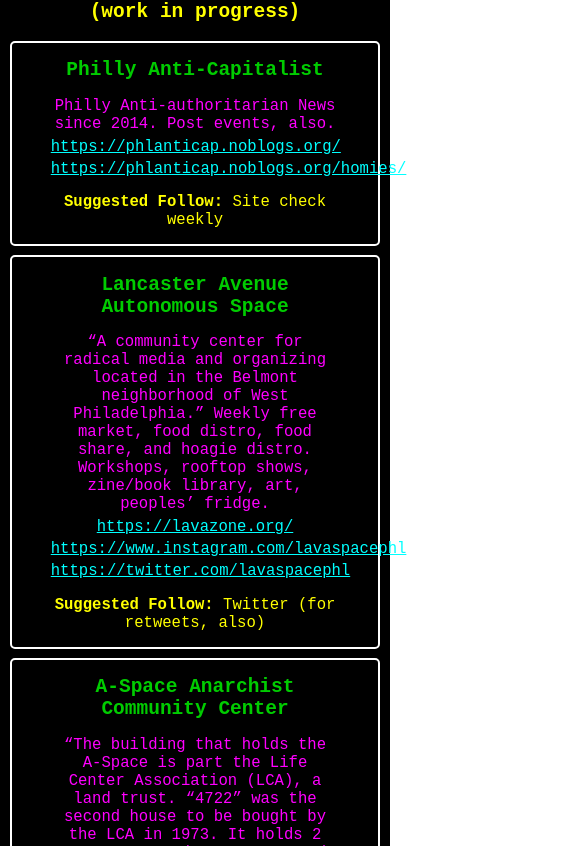
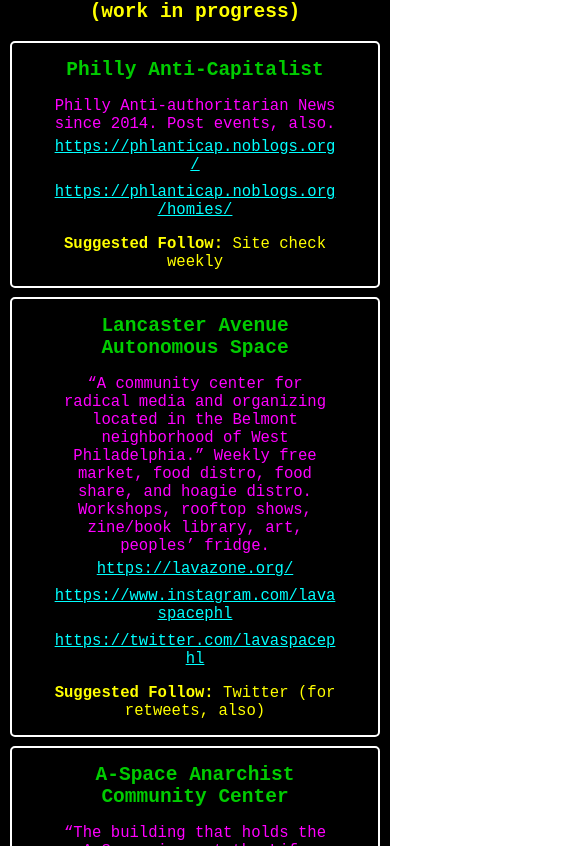
Before and after one commit to KLabWeb/Philly-Happenings, a React (Create React App) app: page / in a window 390 px wide. Shown: the part 8818-9664 px from the top of the page, 585 px wide, since content can reach past the window. Built offline with nearby package versions, Linux system fonts and the light colour scheme; the HTML template or start-up script is replaced by a standard one.

Commit message:
word wrap to finalize responsive styling

```diff
--- a/src/App.css
+++ b/src/App.css
@@ -3,6 +3,7 @@
   background-color: black;
   font-family: monospace;
   width: 100vw;
+  word-wrap: break-word;
 }
 
 p {
@@ -51,12 +52,6 @@ p {
   width: 60%;
 }
 
-@media screen and (max-width: 950px){
-  .CardContainer{
-    width: 95%;
-  }
-}
-
 .hidingCardContaier {
   display: none;
 }
@@ -73,8 +68,6 @@ p {
 .dateCard li, .forageCard li {
   font-size: 1.2em;
 }
-
-
 
 @media screen and (min-width: 950px){
   .forageCard {
@@ -126,7 +119,7 @@ p {
 .card .link {
   color: #00ffff;
   margin: 0px;
-  margin-bottom: 4px;
+  margin-bottom: .6em;
   font-size: 1.2em;
 }
 
@@ -155,3 +148,9 @@ p {
   position: relative;
   bottom: 2px;
 }
+
+@media screen and (max-width: 950px){
+  .CardContainer{
+    width: 95%;
+  }
+}
```
